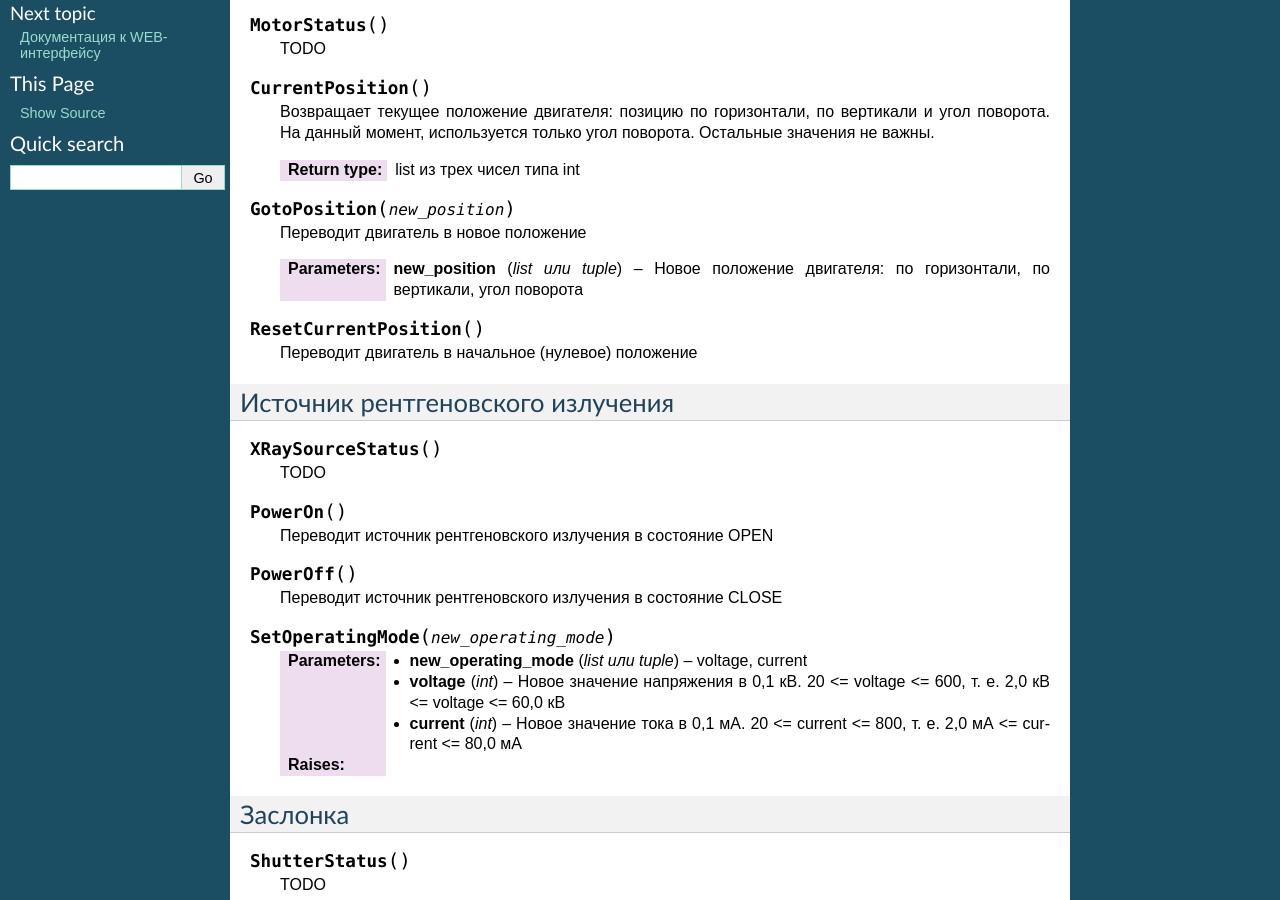
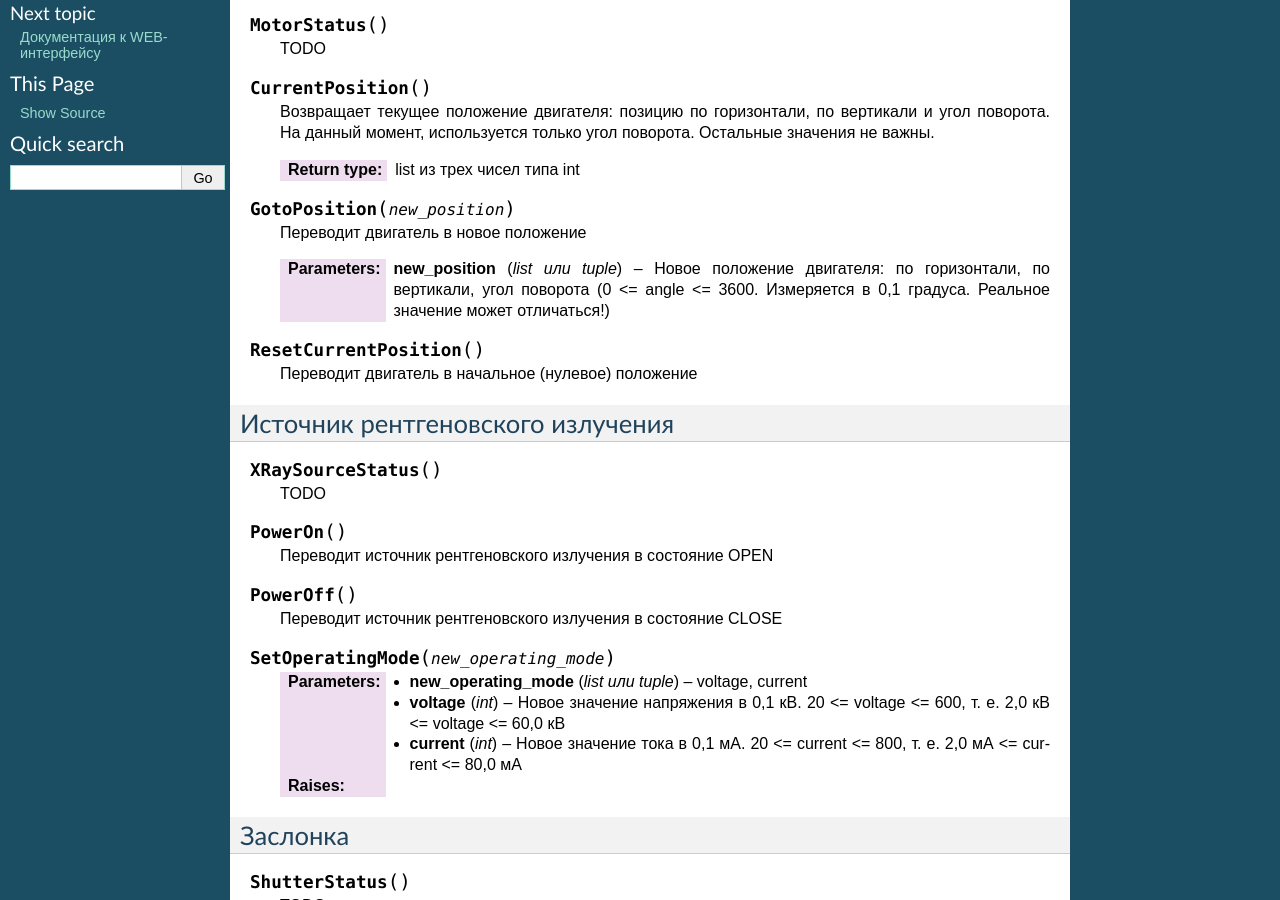
Before and after one commit to dmitryKonturov/robotom, a Sphinx documentation site: the page built from docs/source/client.rst, in a window 1280 px wide and 900 px high, scrolled down 551 px. Built offline with Sphinx 7.4.7, drawn with Linux system fonts in a browser that asks for light colours.

Commit message:
RBTM-184 add limits to angle

```diff
--- a/docs/source/client.rst
+++ b/docs/source/client.rst
@@ -48,7 +48,7 @@
 
    Переводит двигатель в новое положение
 
-   :param new_position: Новое положение двигателя: по горизонтали, по вертикали, угол поворота
+   :param new_position: Новое положение двигателя: по горизонтали, по вертикали, угол поворота (0 <= angle <= 3600. Измеряется в 0,1 градуса. Реальное значение может отличаться!)
    :type new_position: list или tuple
 
 .. function:: ResetCurrentPosition()
```
